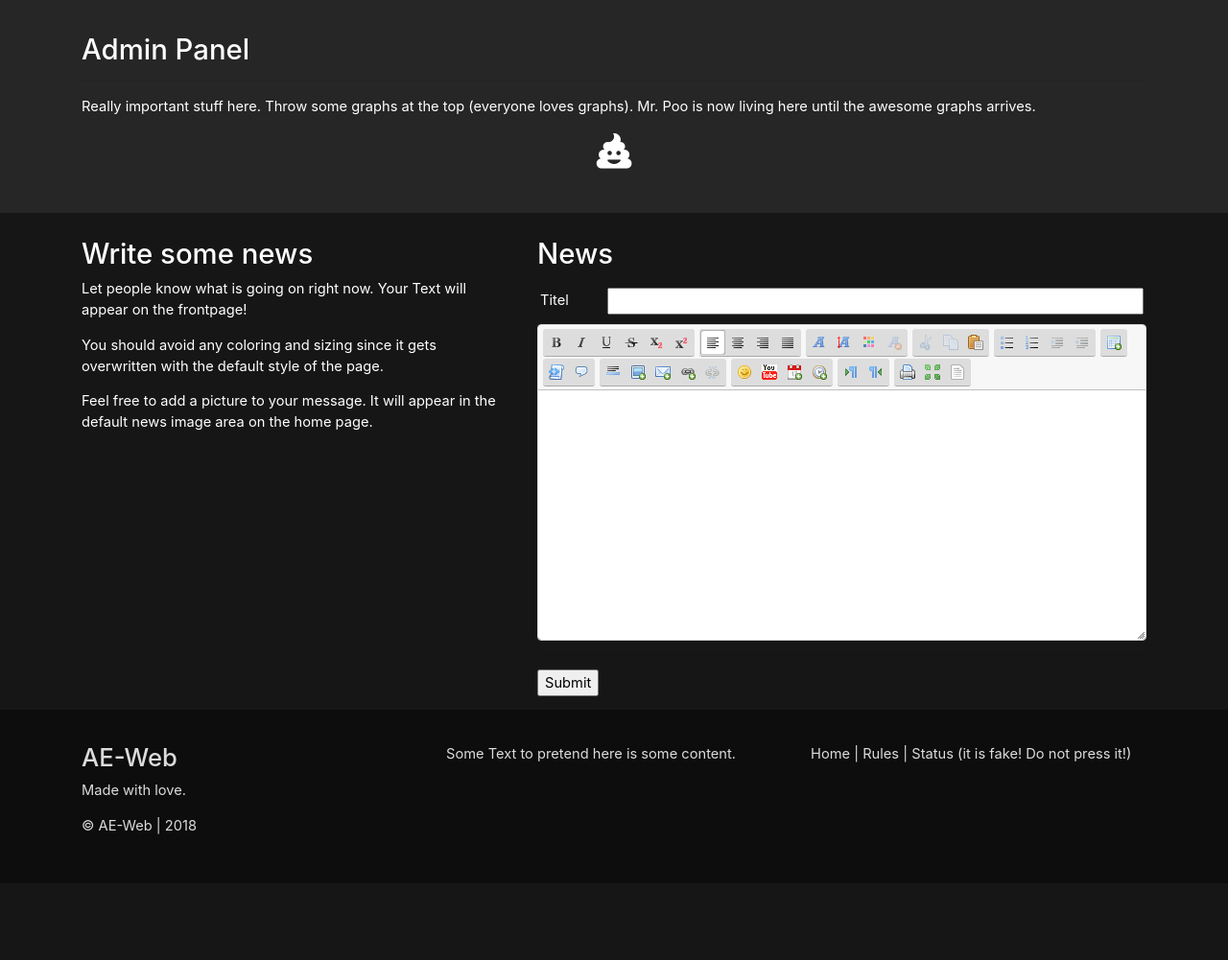
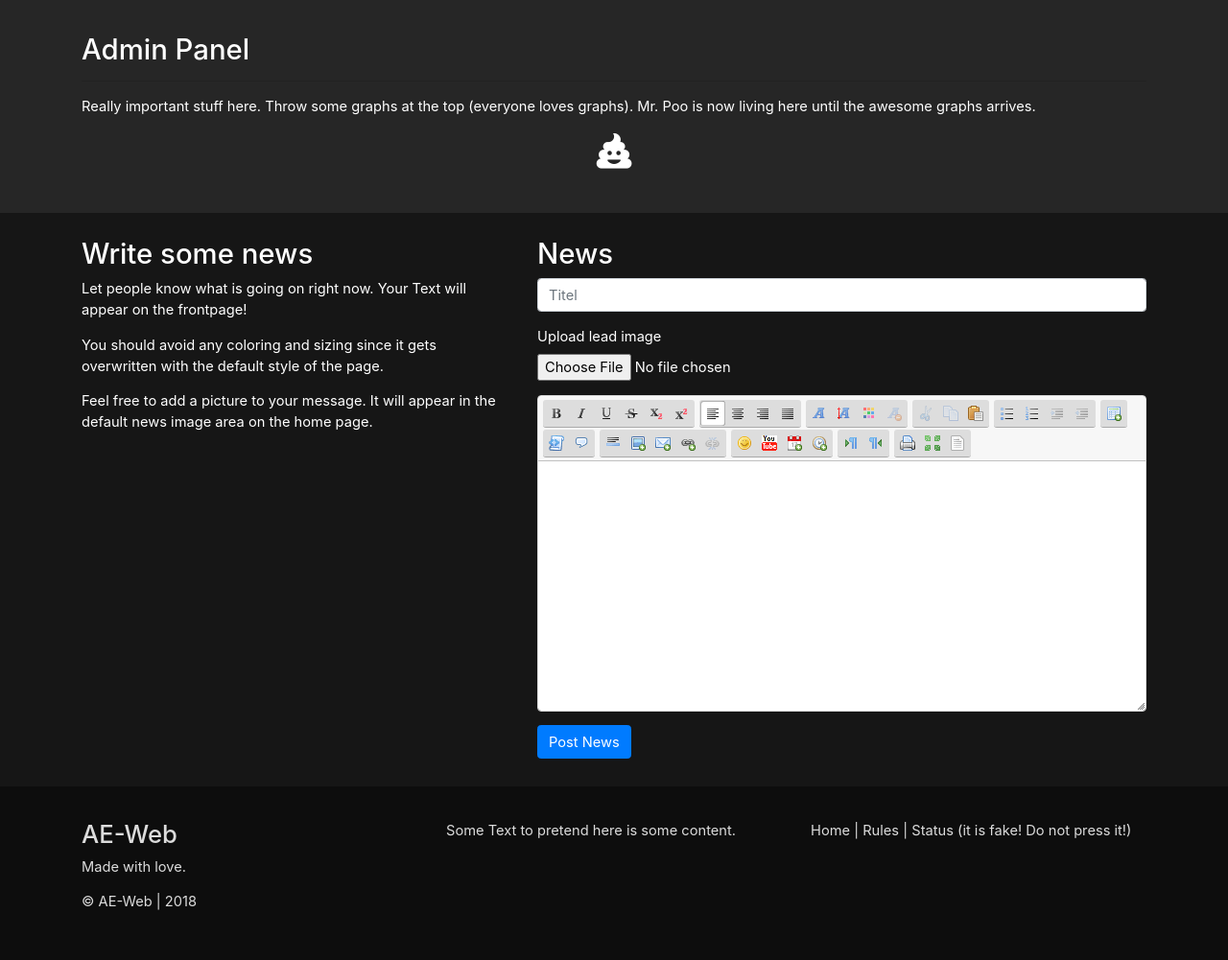
Before and after one commit to AscEmu/AEweb, a PHP site: page /index.php?page=admin in a window 1280 px wide. Shown: the part 112-1113 px from the top of the page at 96% size. Before the commit the page ends 982 px from the top, so only its background shows below. Run offline with PHP 8.4, Linux system fonts and the light colour scheme; some libraries are stand-ins or nearby versions.

Commit message:
Style and form update for news creation test

```diff
--- a/pages/admin.page.php
+++ b/pages/admin.page.php
@@ -19,22 +19,30 @@
 <div class="basic-padding">
     <div class="container">
         <div class="row">
-            <div class="col-5">
+            <div class="col-md-5">
                 <h2>Write some news</h2>
                 <p>Let people know what is going on right now. Your Text will appear on the frontpage!</p>
                 <p>You should avoid any coloring and sizing since it gets overwritten with the default style of the page.</p>
                 <p>Feel free to add a picture to your message. It will appear in the default news image area on the home page.</p>
             </div>
-            <div class="col-7">
+            <div class="col-md-7">
                 <h2> News</h2>
-                <form style="max-width:100%">
-                    <div style="width:100%; display:table; padding: 10px 3px;">
-                        <label for="titel" style="display:table-cell;">Titel</label>
-                        <input name="titel" id="titel" type="text" style="display:table-cell; width:100%">
+                <form>
+                    <input type="hidden" iname="actionType" value="1">
+                    <input type="hidden" name="userId" value="<?php echo Session::get('userid') ?>">
+                    <div class="form-group">
+                        <input type="text" class="form-control" id="titel" placeholder="Titel">
                     </div>
-                    <textarea id="text" name="message" rows="15" cols="100%"></textarea>
-                    <hr>
-                    <input type="submit" value="Submit">
+                    <div class="form-group">
+                        <label for="upload">Upload lead image</label>
+                        <input type="file" class="form-control-file" id="upload">
+                    </div>
+                    <div class="form-group">
+                        <textarea class="form-control" id="text" rows="15" placeholder="Message"></textarea>
+                    </div>
+                    <div class="form-group">
+                        <button type="submit" class="btn btn-primary">Post News</button>
+                    </div>
                 </form>
             </div>
         </div>
```
